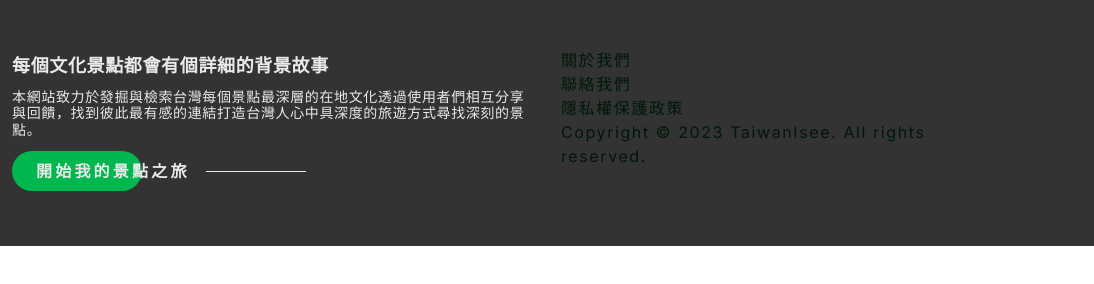
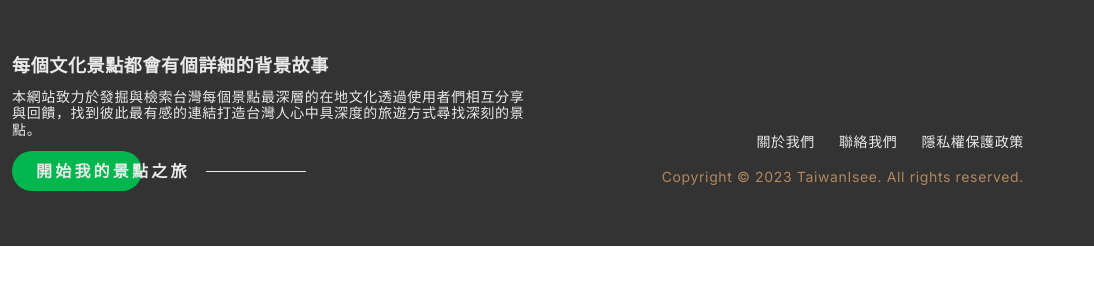
Before and after one commit to e26290/web20230706_ec_taiwanTravel, a plain HTML site: page index.html in a window 1280 px wide. Shown: the full height of the page, 186-1280 px from the left. Drawn offline with nearby package versions, Linux system fonts and the light colour scheme.

Commit message:
docs:增加hover樣式

```diff
--- a/css/style.scss
+++ b/css/style.scss
@@ -109,6 +109,9 @@ button {
 footer {
     background-color: $grey33;
     padding: 3rem 0rem;
+    .row {
+        align-items: flex-end;
+    }
 }
 .f_about {
     @include flex(flex-start, center);
@@ -153,7 +156,52 @@ footer {
         }
     }
 }
+
 .f_about .btn_cta:hover .bg{
     width: 20rem;
 }
+
+.f_info {
+    padding: 0.75rem 0rem;
+    .f_nav {
+        @include flex($j: flex-end, $g: 1.5rem);
+        margin-bottom: 1rem;
+        .f_nav_link {
+            position: relative;
+            color: $greyE9;
+            padding: 0.5rem 0rem;
+            border: none;
+            @include f_14px;
+        }
+        .f_nav_link::after{
+            position: absolute;
+            transition: all .3s ease;
+            content: '';
+            width: 0;
+            bottom: 0;
+            left: inherit;
+            right: 0;
+            height: 1px;
+            background: $primary-color;
+        }
+        .f_nav_link:hover {
+            -webkit-transition: all .7s ease;
+            transition: all .7s ease;
+            &::after {
+                transition: all .3s ease;
+                width: 100%;
+                left: 0;
+            }
+        }
+
+    }
+    .copyright {
+        text-align: right;
+        display: block;
+        color: $secondary-color;
+        @include f_14px;
+    }
+}
+
+
 // --------------------------
--- a/index.html
+++ b/index.html
@@ -72,9 +72,9 @@
             </div>
             <div class="col-md-5 f_info">
               <ul class="f_nav">
-                <li>關於我們</li>
-                <li>聯絡我們</li>
-                <li>隱私權保護政策</li>
+                <li><a href="#" class="f_nav_link">關於我們</a></li>
+                <li><a href="#" class="f_nav_link">聯絡我們</a></li>
+                <li><a href="#" class="f_nav_link">隱私權保護政策</a></li>
               </ul>
               <span class="copyright">
                 Copyright © 2023 TaiwanIsee. All rights reserved.
```
Also changed, not shown: css/style.css, 1 other file.
